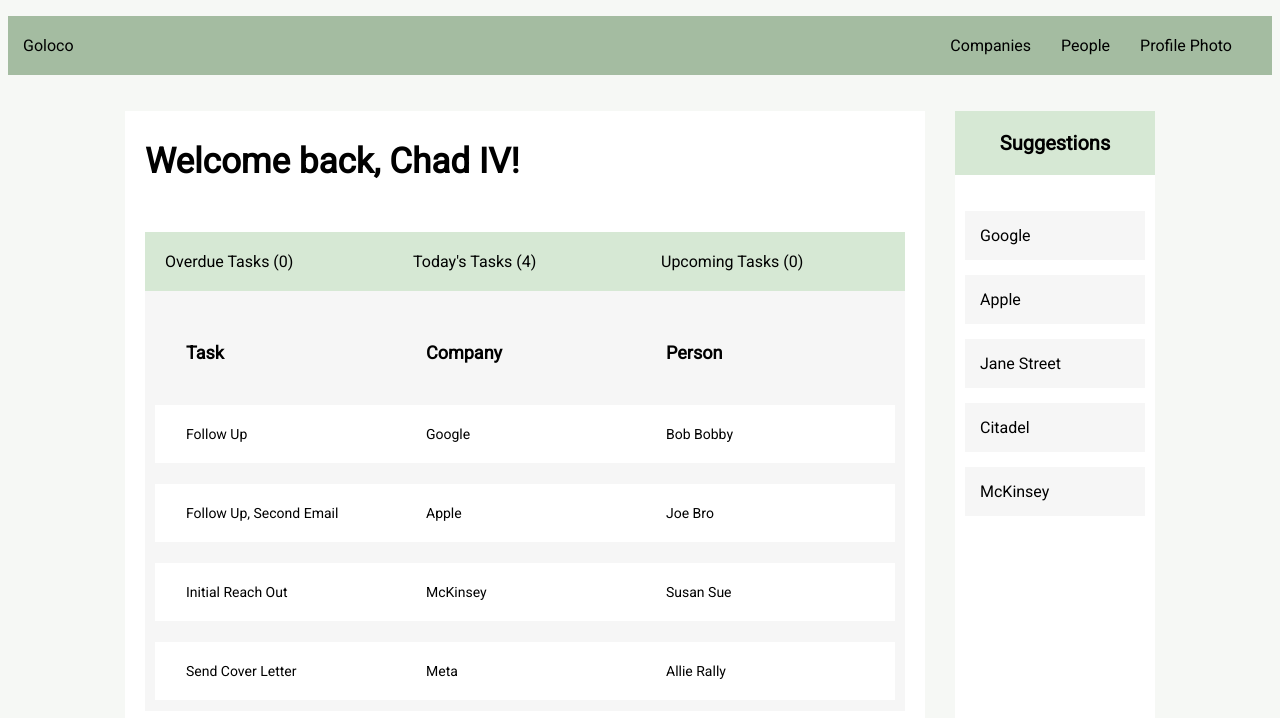
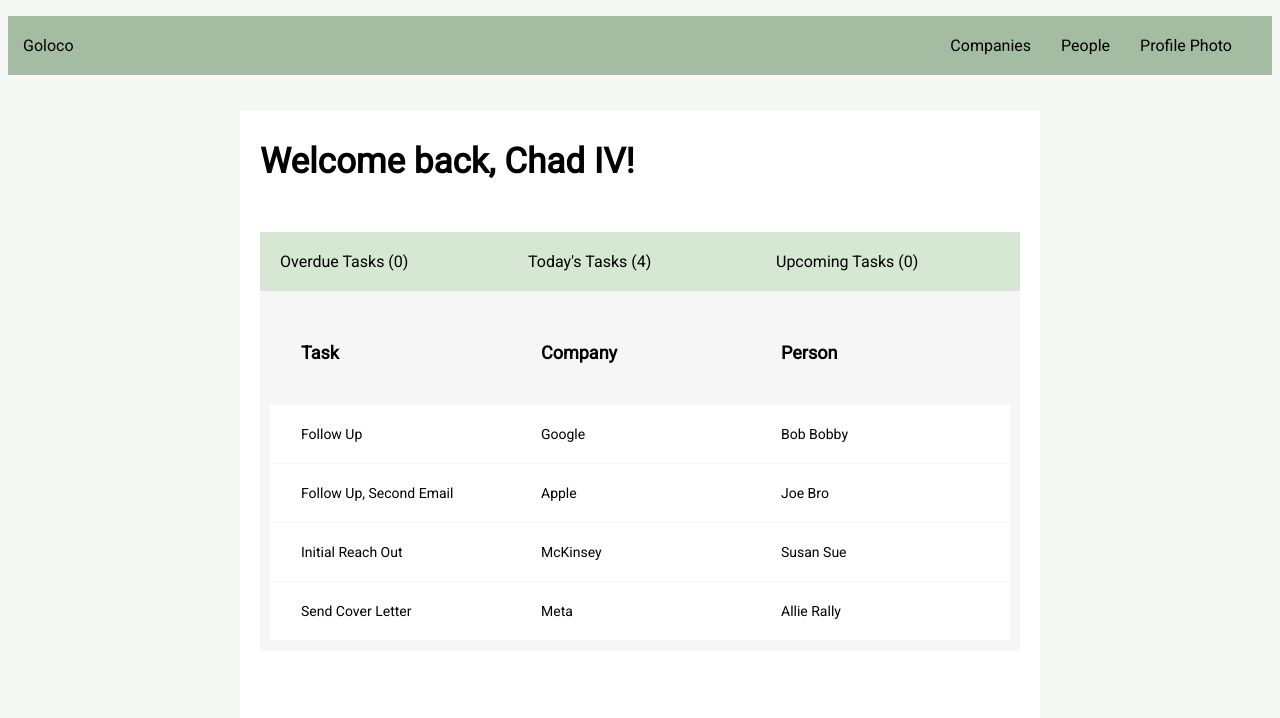
Before and after one commit to siavava/networking-platform, a React (Vite) app: page /homepage in a window 1280 px wide. Shown: the top 718 px of the page. Built offline with nearby package versions, Linux system fonts and the light colour scheme.

Commit message:
homepage tasks table update

```diff
--- a/src/components/homepage.jsx
+++ b/src/components/homepage.jsx
@@ -1,3 +1,4 @@
+/* eslint-disable no-unused-vars */
 import React from 'react';
 import '../homepage.style.scss';
 
@@ -13,13 +14,13 @@ export default function HomePage() {
     ],
     upcoming: [],
   };
-  const suggestions = [
-    'Google',
-    'Apple',
-    'Jane Street',
-    'Citadel',
-    'McKinsey',
-  ];
+
+  const handleCreateTask = () => {
+    // Handle create task functionality
+    // You can implement the logic for creating a new task here
+    console.log('Create task button clicked');
+  };
+
   return (
     <div className="homepage">
       <div className="main-panel">
@@ -31,39 +32,34 @@ export default function HomePage() {
             <div className="homepage-tasks-overview-item">
               { `Overdue Tasks (${tasks.overdue.length})`}
             </div>
-
             <div className="homepage-tasks-overview-item">
               { `Today's Tasks (${tasks.today.length})`}
             </div>
-
             <div className="homepage-tasks-overview-item">
               { `Upcoming Tasks (${tasks.upcoming.length})`}
             </div>
           </div>
           <table className="homepage-tasks-table">
+            <thead>
               <tr className="homepage-tasks-table-row table-header">
                 <th className="homepage-tasks-table-cell header"> Task </th>
                 <th className="homepage-tasks-table-cell header"> Company </th>
                 <th className="homepage-tasks-table-cell header"> Person </th>
               </tr>
-            { tasks.today.map((task) => (
-              <tr className="homepage-tasks-table-row">
-                <td className="homepage-tasks-table-cell"> {task.task} </td>
-                <td className="homepage-tasks-table-cell"> {task.company} </td>
-                <td className="homepage-tasks-table-cell"> {task.person} </td>
+            </thead>
+            <tbody>
+
+              {tasks.today.map((task, index) => (
+                // eslint-disable-next-line react/no-array-index-key
+                <tr className="homepage-tasks-table-row" key={index}>
+                  <td className="homepage-tasks-table-cell">{task.task}</td>
+                  <td className="homepage-tasks-table-cell">{task.company}</td>
+                  <td className="homepage-tasks-table-cell">{task.person}</td>
                 </tr>
               ))}
+            </tbody>
           </table>
         </div>
-      </div>
-
-      <div className="side-panel">
-        <div className="side-panel-title"> Suggestions </div>
-        <ul className="side-panel-suggestions">
-          { suggestions.map((suggestion) => (
-            <li className="side-panel-suggestions-item"> {suggestion} </li>
-          ))}
-        </ul>
       </div>
     </div>
   );
--- a/src/components/person-profile.jsx
+++ b/src/components/person-profile.jsx
@@ -15,7 +15,6 @@ export default function PersonProfile() {
   }, [dispatch, personId]);
 
   const person = useSelector((state) => state.person);
-  console.log(person);
   /*
   const person = {
     fname: 'Chad',
--- a/src/homepage.style.scss
+++ b/src/homepage.style.scss
@@ -62,6 +62,7 @@ body, html {
         gap: 20px;
         width: 100%;
         padding: 10px;
+        position: relative;
 
         .homepage-tasks-table-header {
           display: flex;
@@ -92,42 +93,42 @@ body, html {
             width: 30%;
             margin: 0 10px;
             text-transform: capitalize;
+            position: static;
           }
         }
       }
     }
   }
+  // .side-panel {
+  //   background: #FFFFFF;
+  //   display: flex;
+  //   flex-direction: column;
+  //   width: 200px;
+  //   gap: 10px;
 
-  .side-panel {
-    background: #FFFFFF;
-    display: flex;
-    flex-direction: column;
-    width: 200px;
-    gap: 10px;
+  //   .side-panel-title {
+  //     font-size: 20px;
+  //     text-align: center;
+  //     font-weight: bold;
+  //     background: #D6E8D4;
+  //     padding: 20px;
+  //     margin-bottom: 0;
+  //   }
 
-    .side-panel-title {
-      font-size: 20px;
-      text-align: center;
-      font-weight: bold;
-      background: #D6E8D4;
-      padding: 20px;
-      margin-bottom: 0;
-    }
+  //   .side-panel-suggestions {
+  //     display: flex;
+  //     flex-direction: column;
+  //     gap: 10px;
+  //     padding: 10px;
 
-    .side-panel-suggestions {
-      display: flex;
-      flex-direction: column;
-      gap: 10px;
-      padding: 10px;
-
-      .side-panel-suggestions-item {
-        display: flex;
-        flex-direction: row;
-        gap: 10px;
-        background: #F6F6F6;
-        padding: 15px;
-        margin-bottom: 5px;
-      }
-    }
-  }
+  //     .side-panel-suggestions-item {
+  //       display: flex;
+  //       flex-direction: row;
+  //       gap: 10px;
+  //       background: #F6F6F6;
+  //       padding: 15px;
+  //       margin-bottom: 5px;
+  //     }
+  //   }
+  // }
 }
```
Lines whose indentation alone changed are shown as unchanged.
